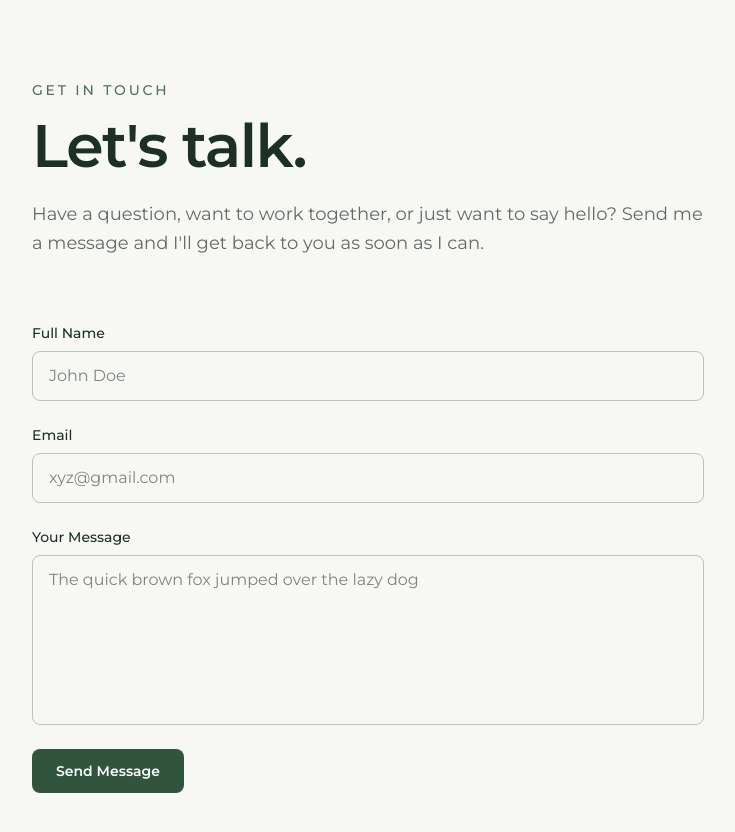
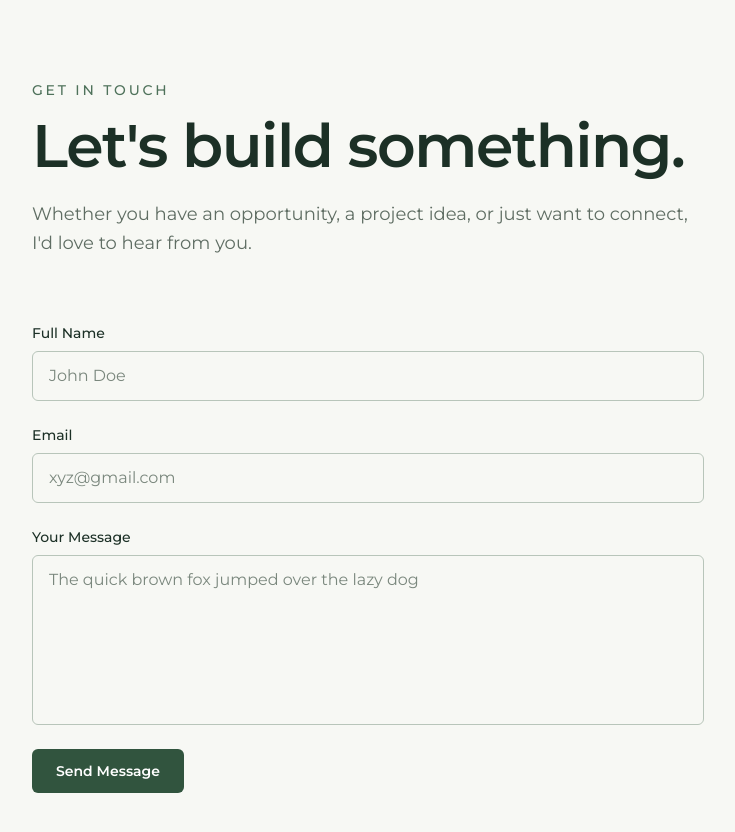
Before and after one commit to ubcEnactus/terra-website, a Next.js app: page /Contact in a window 1280 px wide. Shown: the top 832 px of the page, without its empty margins (32-767 px from the left). Built offline with nearby package versions, Linux system fonts and the light colour scheme.

Commit message:
web3form integration

```diff
--- a/app/Contact/page.tsx
+++ b/app/Contact/page.tsx
@@ -4,28 +4,24 @@ export default function Contact() {
   return (
     <main className="min-h-screen bg-[#F7F8F4] px-6 py-20">
       <div className="mx-auto flex w-full max-w-6xl flex-col gap-16">
-
-        {/* Header */}
         <section className="max-w-3xl">
           <p className="mb-4 text-sm font-medium uppercase tracking-[0.2em] text-[#4F725B]">
             Get in touch
           </p>
 
           <h1 className="text-5xl font-semibold tracking-tight text-[#1C3026] md:text-6xl">
-            Let's talk.
+            Let's build something.
           </h1>
 
           <p className="mt-6 max-w-2xl text-lg leading-relaxed text-[#5F6D63]">
-            Have a question, want to work together, or just want to say hello?
-            Send me a message and I'll get back to you as soon as I can.
+            Whether you have an opportunity, a project idea, or just want to
+            connect, I'd love to hear from you.
           </p>
         </section>
 
-        {/* Contact Form */}
         <section className="w-full max-w-2xl">
           <ContactForm />
         </section>
-
       </div>
     </main>
   );
--- a/components/ContactForm.tsx
+++ b/components/ContactForm.tsx
@@ -1,27 +1,67 @@
+"use client";
+
+import { useState } from "react";
+
 const contactComponents = [
   {
-    name: 'name',
-    label: 'Full Name',
-    placeholder: 'John Doe',
-    type: 'text',
+    name: "name",
+    label: "Full Name",
+    placeholder: "John Doe",
+    type: "text",
   },
   {
-    name: 'email',
-    label: 'Email',
-    placeholder: 'xyz@gmail.com',
-    type: 'email',
+    name: "email",
+    label: "Email",
+    placeholder: "xyz@gmail.com",
+    type: "email",
   },
   {
-    name: 'message',
-    label: 'Your Message',
-    placeholder: 'The quick brown fox jumped over the lazy dog',
-    type: 'textarea',
+    name: "message",
+    label: "Your Message",
+    placeholder: "The quick brown fox jumped over the lazy dog",
+    type: "textarea",
   },
 ];
 
 export default function ContactForm() {
+  const [status, setStatus] = useState("");
+
+  async function handleSubmit(event: React.FormEvent<HTMLFormElement>) {
+    event.preventDefault();
+
+    setStatus("sending");
+
+    const formData = new FormData(event.currentTarget);
+
+    formData.append(
+      "access_key",
+      process.env.NEXT_PUBLIC_WEB3FORMS_ACCESS_KEY || ""
+    );
+
+    try {
+      const response = await fetch("https://api.web3forms.com/submit", {
+        method: "POST",
+        body: formData,
+      });
+
+      const data = await response.json();
+
+      if (data.success) {
+        setStatus("success");
+        event.currentTarget.reset();
+      } else {
+        setStatus("error");
+      }
+    } catch {
+      setStatus("error");
+    }
+  }
+
   return (
-    <form className="flex w-full max-w-2xl flex-col gap-6">
+    <form
+      onSubmit={handleSubmit}
+      className="flex w-full flex-col gap-6"
+    >
       {contactComponents.map((component) => (
         <div key={component.name} className="flex flex-col gap-2">
           <label
@@ -31,13 +71,14 @@ export default function ContactForm() {
             {component.label}
           </label>
 
-          {component.type === 'textarea' ? (
+          {component.type === "textarea" ? (
             <textarea
               id={component.name}
               name={component.name}
               placeholder={component.placeholder}
               rows={6}
-              className="w-full resize-none rounded-lg border border-[#B8C5BA] bg-[#F7F8F4] px-4 py-3 text-[#1C3026] outline-none placeholder:text-[#7A877D] focus:border-[#4F725B] focus:ring-2 focus:ring-[#4F725B]/20"
+              required
+              className="w-full resize-none rounded-md border border-[#B8C5BA] bg-[#F7F8F4] px-4 py-3 text-[#1C3026] outline-none placeholder:text-[#7A877D] transition focus:border-[#4F725B] focus:ring-2 focus:ring-[#4F725B]/20"
             />
           ) : (
             <input
@@ -45,7 +86,8 @@ export default function ContactForm() {
               name={component.name}
               type={component.type}
               placeholder={component.placeholder}
-              className="w-full rounded-lg border border-[#B8C5BA] bg-[#F7F8F4] px-4 py-3 text-[#1C3026] outline-none placeholder:text-[#7A877D] focus:border-[#4F725B] focus:ring-2 focus:ring-[#4F725B]/20"
+              required
+              className="w-full rounded-md border border-[#B8C5BA] bg-[#F7F8F4] px-4 py-3 text-[#1C3026] outline-none placeholder:text-[#7A877D] transition focus:border-[#4F725B] focus:ring-2 focus:ring-[#4F725B]/20"
             />
           )}
         </div>
@@ -53,10 +95,23 @@ export default function ContactForm() {
 
       <button
         type="submit"
-        className="w-fit rounded-lg bg-[#31543E] px-6 py-3 text-sm font-semibold text-white transition hover:bg-[#254431] active:scale-[0.98]"
+        disabled={status === "sending"}
+        className="w-fit rounded-md bg-[#31543E] px-6 py-3 text-sm font-semibold text-white transition hover:bg-[#254431] disabled:cursor-not-allowed disabled:opacity-60 hover:cursor-pointer"
       >
-        Send Message
+        {status === "sending" ? "Sending..." : "Send Message"}
       </button>
+
+      {status === "success" && (
+        <p className="text-sm text-[#31543E]">
+          Message sent successfully. Thanks for reaching out!
+        </p>
+      )}
+
+      {status === "error" && (
+        <p className="text-sm text-red-700">
+          Something went wrong. Please try again.
+        </p>
+      )}
     </form>
   );
 }
```
